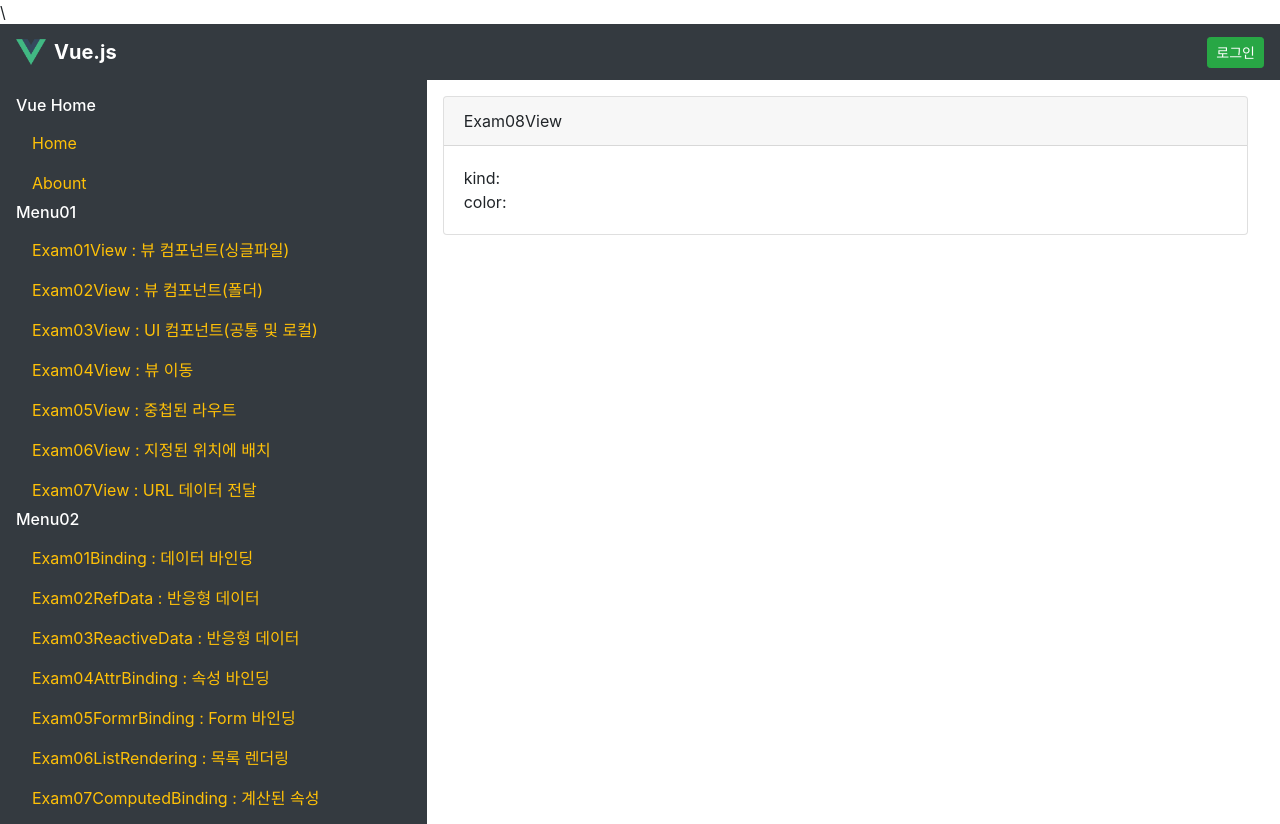
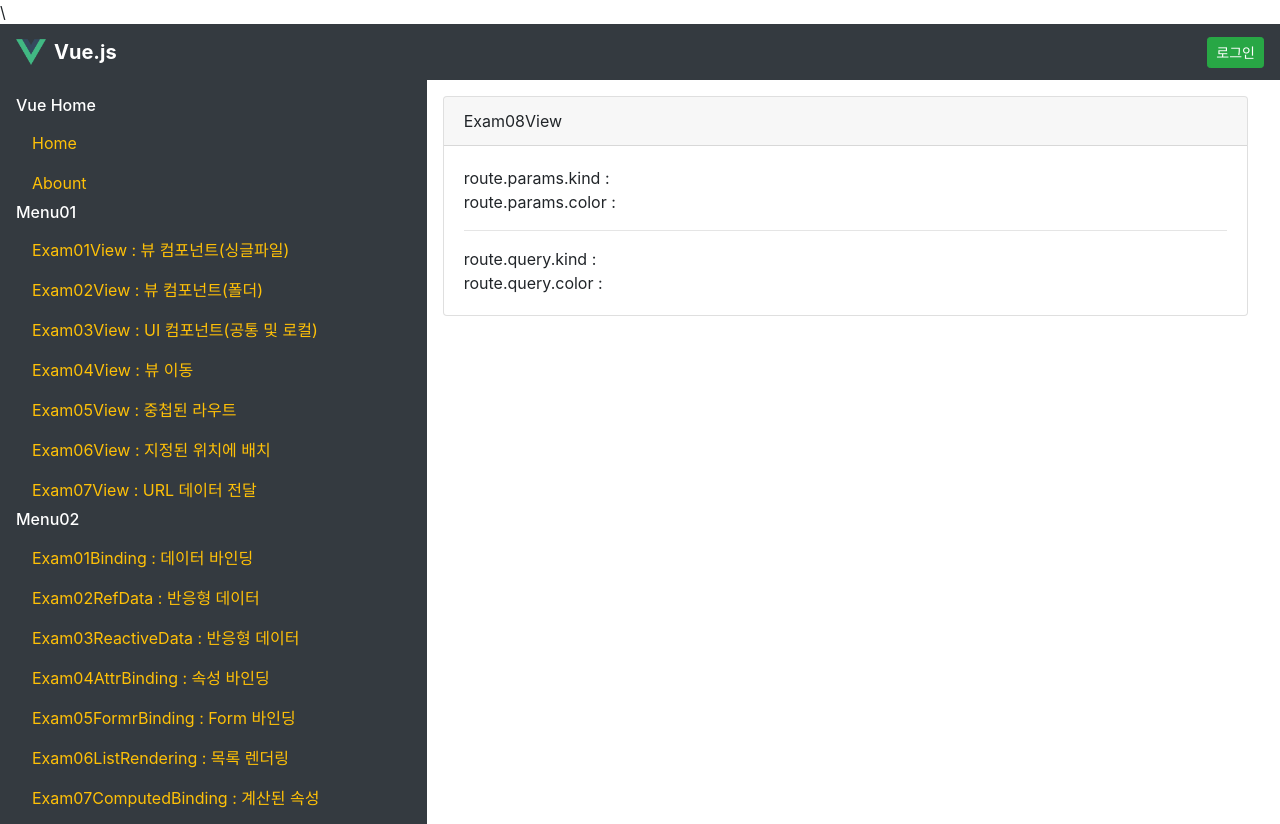
Before and after one commit to Seongjoo-Shin/front-end-vue-homework, a Vue app: page /menu01/exam08view in a window 1280 px wide. Built offline with nearby package versions, Linux system fonts and the light colour scheme.

Commit message:
Query String으로 넘어온 데이터 읽기 추가

```diff
--- a/src/views/menu01/Exam08View.vue
+++ b/src/views/menu01/Exam08View.vue
@@ -4,8 +4,11 @@
         Exam08View
     </div>
     <div class="card-body">
-      <div>kind: {{route.params.kind}}</div>
-      <div>color: {{route.params.color}}</div>
+      <div>route.params.kind : {{route.params.kind}}</div>
+      <div>route.params.color : {{route.params.color}}</div>
+      <hr/>
+      <div>route.query.kind : {{route.query.kind}}</div>
+      <div>route.query.color : {{route.query.color}}</div>
     </div>
   </div>
 </template>
@@ -23,7 +26,9 @@
     console.log("-----------------------------");
     console.log("kind : " + route.params.kind);
     console.log("color : " + route.params.color);
-
+    console.log("-----------------------------");
+    console.log("kind : " + route.query.kind);
+    console.log("color : " + route.query.color);
 
 </script>
 
```
